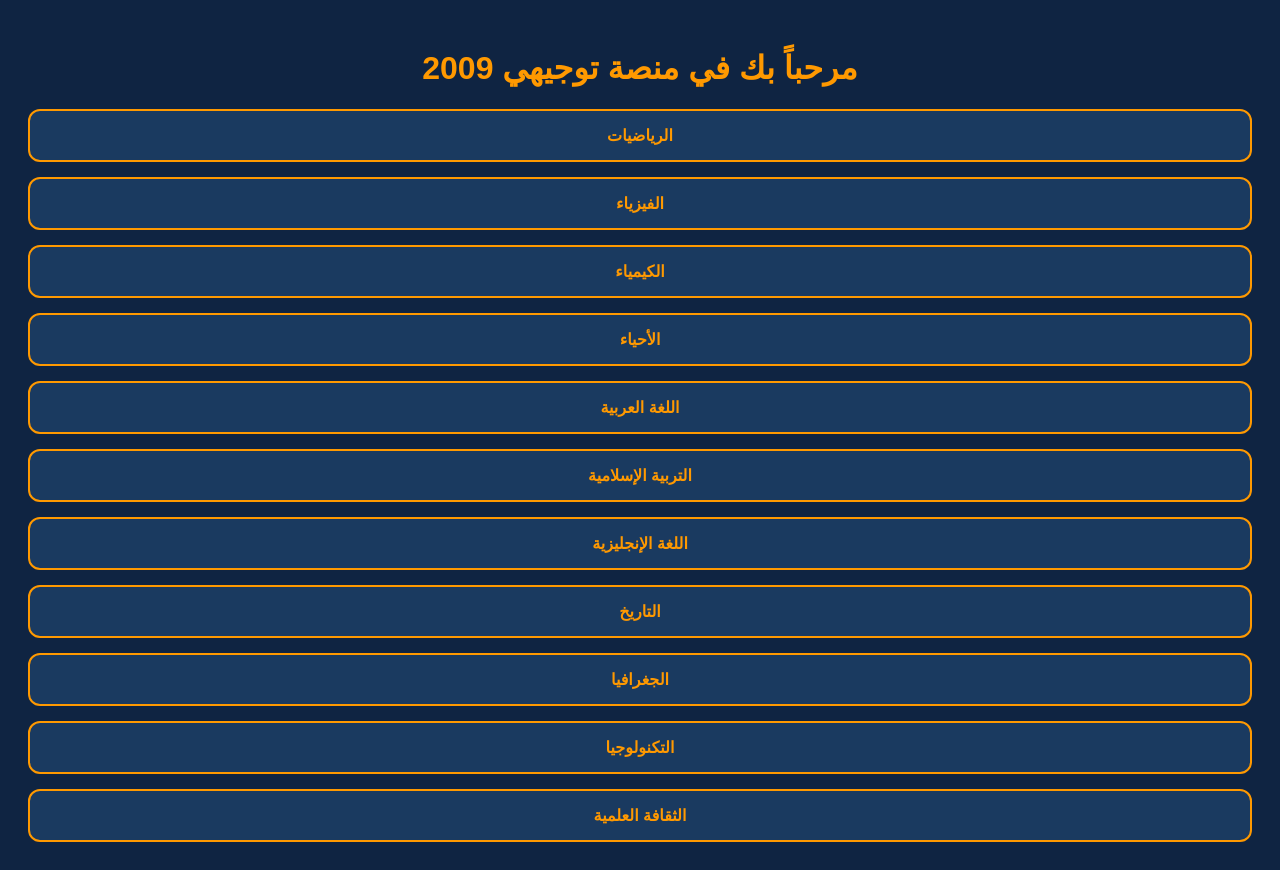
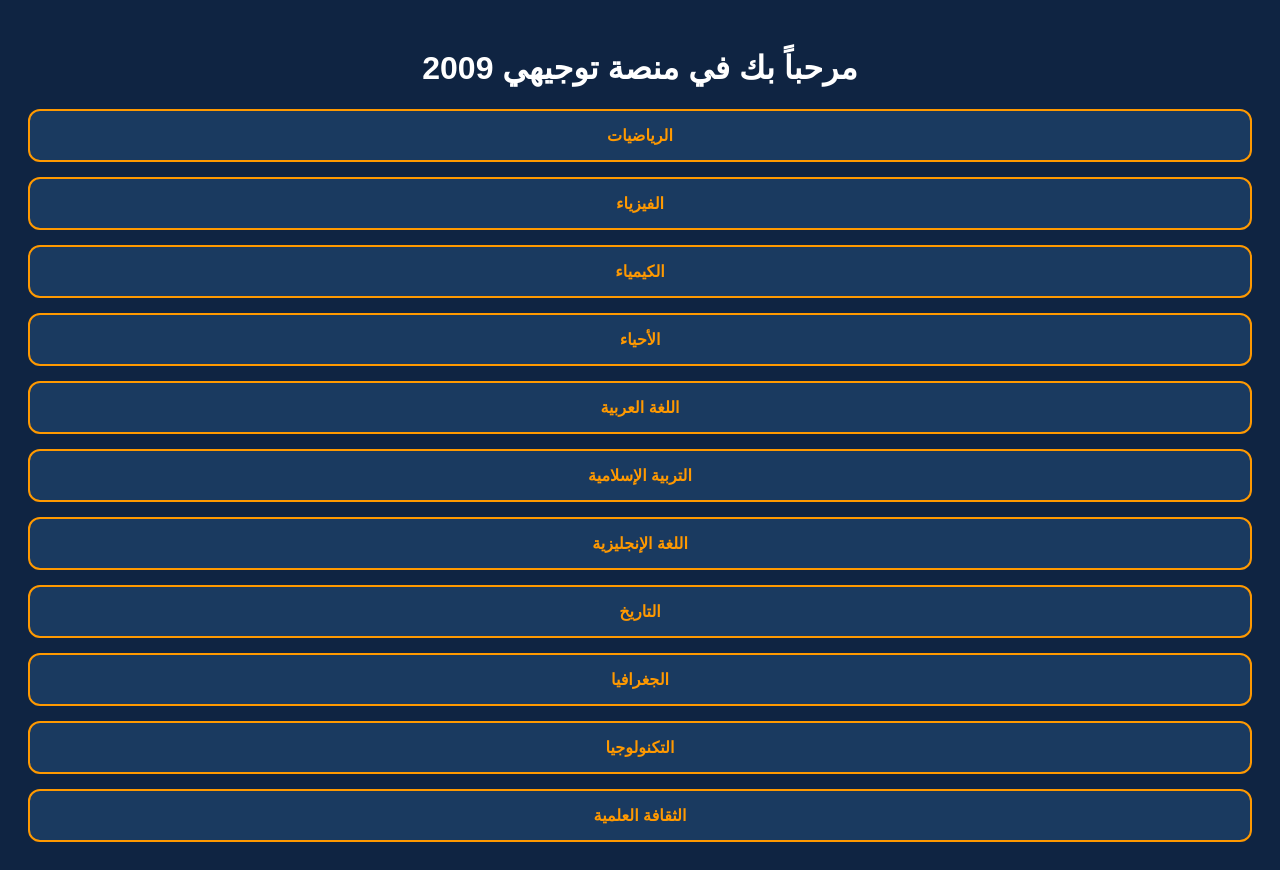
Before and after one commit to mohammed429054588-sys/tawjihi2009, a plain HTML site: page index.html in a window 1280 px wide. Drawn offline with Linux system fonts and the light colour scheme.

Commit message:
Update index.html

```diff
--- a/index.html
+++ b/index.html
@@ -2,11 +2,9 @@
 <html lang="ar" dir="rtl">
 <head>
     <meta charset="UTF-8">
-    <meta name="viewport" content="width=device-width, initial-scale=1.0">
     <title>منصة توجيهي 2009</title>
     <style>
         body { font-family: sans-serif; background-color: #0f2442; color: white; padding: 20px; text-align: center; }
-        h1 { color: #ff9900; }
         .menu-grid { display: grid; gap: 15px; margin-top: 20px; }
         .menu-btn {
             background-color: #1a3a60; color: #ff9900;
```
